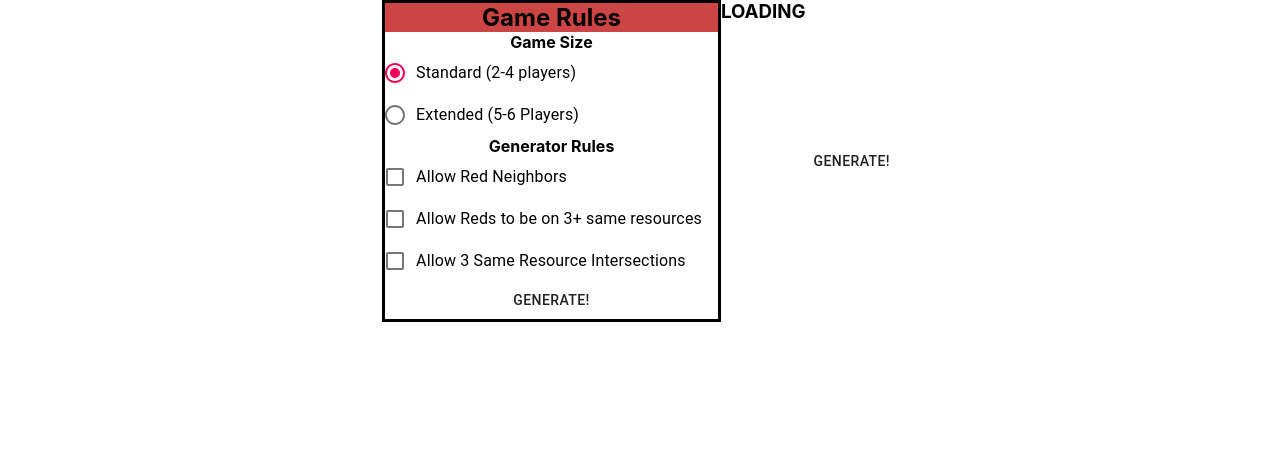
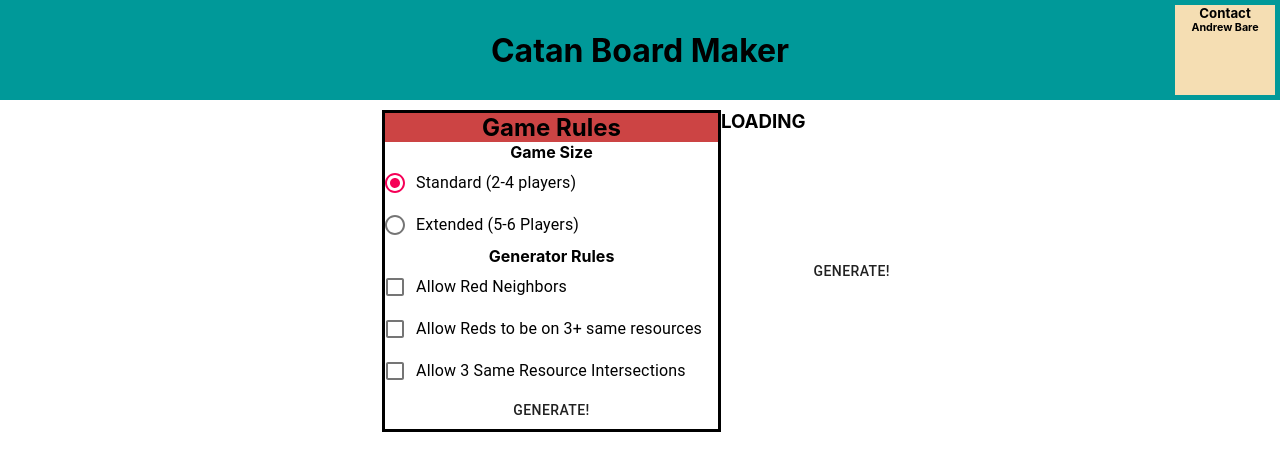
Before and after one commit to andrewthebare/catan_generator, a React (Create React App) app: page / in a window 1280 px wide. Shown: the top 470 px of the page. Built offline with nearby package versions, Linux system fonts and the light colour scheme.

Commit message:
Adds a Title Header

```diff
--- a/src/App.js
+++ b/src/App.js
@@ -1,6 +1,5 @@
 import React, {useState, useEffect} from 'react';
 import { makeStyles } from '@material-ui/core/styles';
-import './App.css';
 import Board from "./Board";
 import {Button} from "@material-ui/core";
 
@@ -10,6 +9,7 @@
 import FormControl from '@material-ui/core/FormControl';
 import Radio from '@material-ui/core/Radio';
 import RadioGroup from '@material-ui/core/RadioGroup';
+import HeaderBar from "./HeaderBar";
 
 function App() {
 
@@ -53,11 +53,13 @@
 
   const classes = useStyles({visible});
   return (
-    <div className={classes.app}>
-      <br/>
+    <div>
+      <HeaderBar/>
+      <div className={classes.app}>
       <SidebarRules onClick={()=>generateBoard()}/>
       {boardReturn()}
       <Button onClick={()=>generateBoard()}>Generate!</Button>
+      </div>
     </div>
   );
 }
--- /dev/null
+++ b/src/HeaderBar.js
@@ -0,0 +1,45 @@
+import React, {useState, useEffect} from 'react';
+import { makeStyles } from '@material-ui/core/styles';
+
+export default function HeaderBar(props){
+
+  const classes = useStyles();
+  return(
+    <div className={classes.headerHolder}>
+      <h1>Catan Board Maker</h1>
+      <div className={classes.contactHolder}>
+        <h5>Contact</h5>
+        <h6>Andrew Bare</h6>
+      </div>
+    </div>
+  )
+}
+
+const useStyles=makeStyles({
+  headerHolder:{
+    position:"sticky",
+    minHeight:'100px',
+    backgroundColor:'#009999',
+
+    display:"flex",
+    flexDirection: "row",
+    justifyContent:"center",
+    alignItems: "center",
+
+    marginBottom:'10px',
+  },
+
+  contactHolder:{
+    position:"absolute",
+    top:'5px',
+    right:'5px',
+    bottom:'5px',
+    minWidth:'100px',
+
+    backgroundColor: "wheat",
+
+    display: "flex",
+    flexDirection:"column",
+    alignItems:"center",
+  }
+})
```
